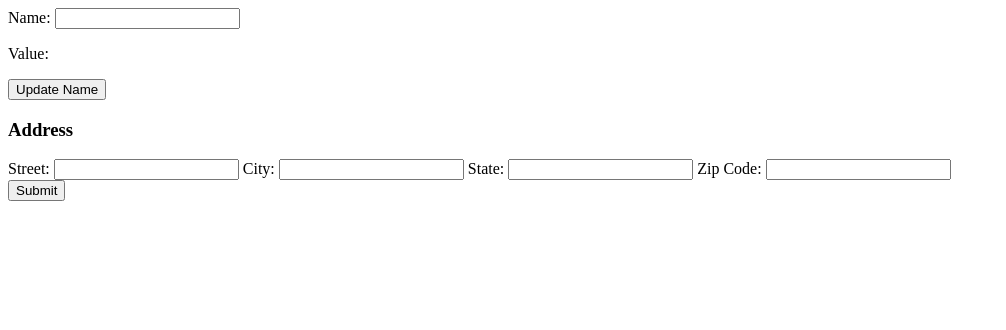
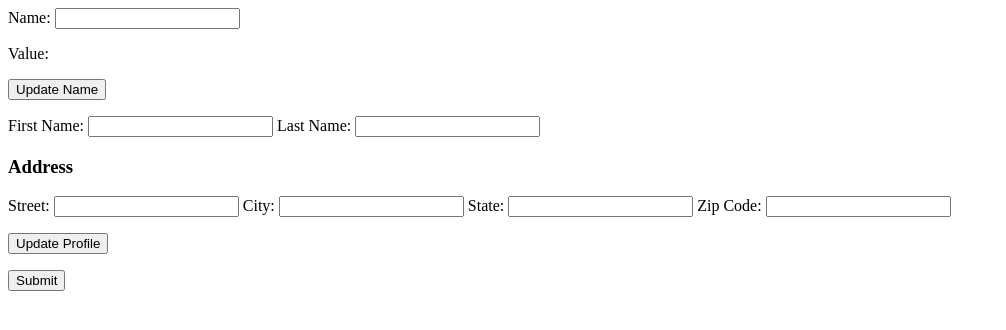
Before and after one commit to takepo/angular-reactive-form-sample, an Angular app: page / in a window 1280 px wide. Shown: the top 330 px of the page, without its empty margins (0-1006 px from the left). Built offline with nearby package versions, Linux system fonts and the light colour scheme.

Commit message:
feat: モデル値のパッチ

```diff
--- a/src/app/profile-editor/profile-editor.component.html
+++ b/src/app/profile-editor/profile-editor.component.html
@@ -1,5 +1,15 @@
 
 <form [formGroup]="profileForm" (ngSubmit)="onSubmit()">
+  <label>
+    First Name:
+    <input type="text" formControlName="firstName">
+  </label>
+
+  <label>
+    Last Name:
+    <input type="text" formControlName="lastName">
+  </label>
+
   <div formGroupName="address">
     <h3>Address</h3>
 
@@ -24,5 +34,9 @@
     </label>
   </div>
 
+  <p>
+    <button (click)="updateProfile()">Update Profile</button>
+  </p>
+
   <button type="submit" [disabled]="!profileForm.valid">Submit</button>
 </form>
--- a/src/app/profile-editor/profile-editor.component.ts
+++ b/src/app/profile-editor/profile-editor.component.ts
@@ -24,6 +24,15 @@ export class ProfileEditorComponent implements OnInit {
   ngOnInit() {
   }
 
+  updateProfile() {
+    this.profileForm.patchValue({
+      firstName: 'Nancy',
+      address: {
+        street: '123 Drew Street'
+      }
+    });
+  }
+
   onSubmit() {
     // TODO: Use EventEmitter with form value
     console.warn(this.profileForm.value);
```
